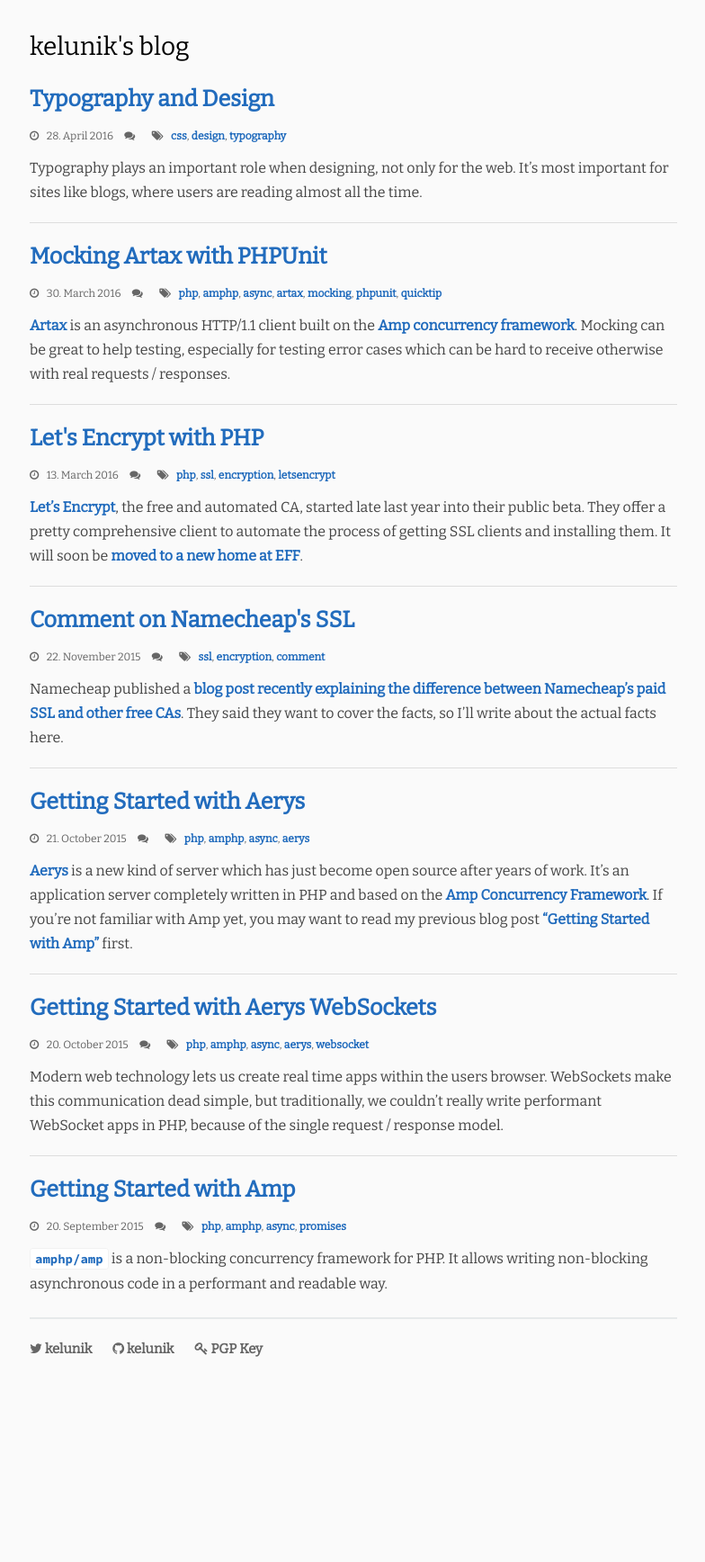
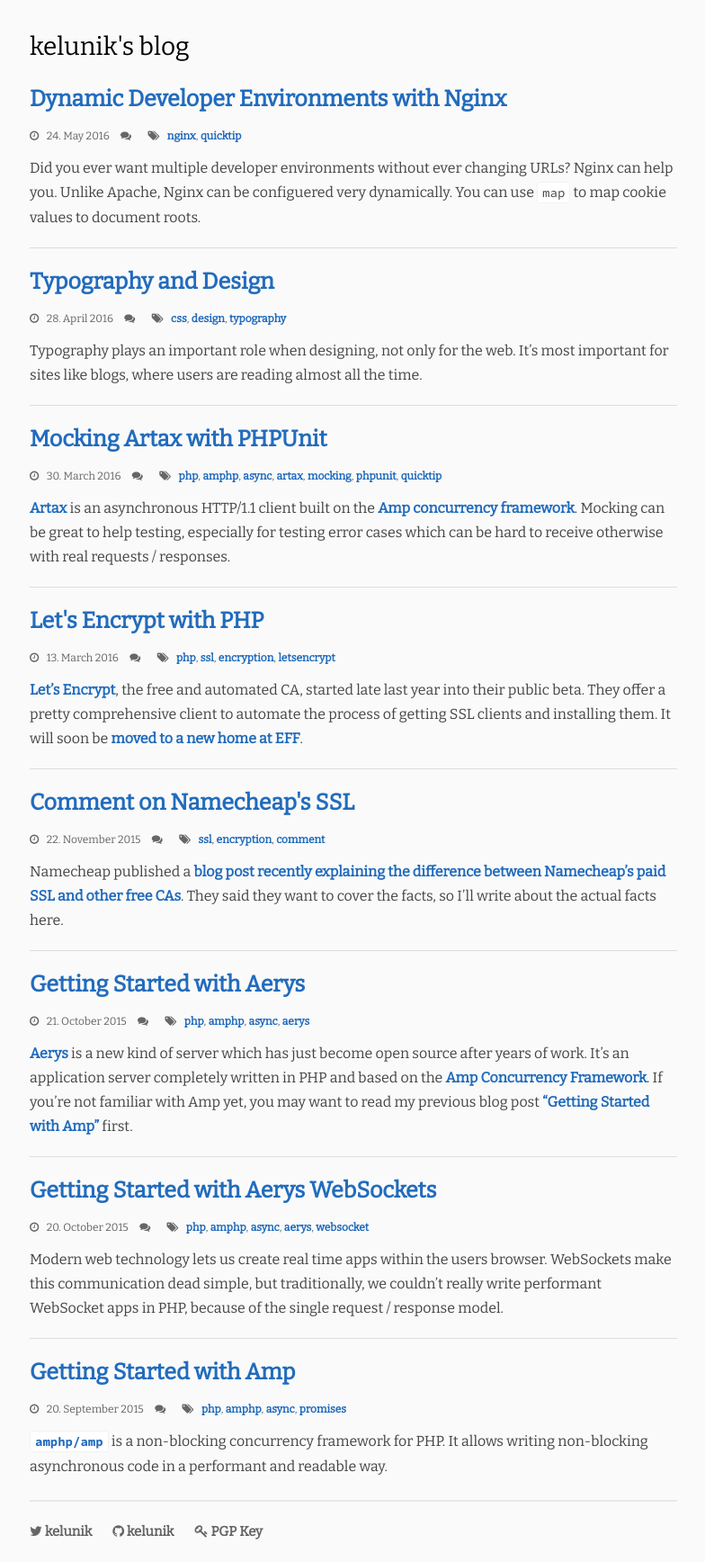
Before and after one commit to kelunik/kelunik.github.io, a Jekyll site: the page built from index.html, in a window 1280 px wide. Shown: the whole page at 90% size, without its empty margins (247-1031 px from the left). Built offline with Jekyll 4.4.1, drawn with Linux system fonts in a browser that asks for light colours; nearby versions of some CDN libraries; comment, search, counter and statistics services are not loaded; before the commit the page ends 1533 px from its top, so only the background shows below that.

Commit message:
New Post: Dynamic Developer Environments with Nginx

````diff
--- a/_data/tags.yml
+++ b/_data/tags.yml
@@ -28,6 +28,9 @@
 - slug: mocking
   name: mocking
 
+- slug: nginx
+  name: nginx
+
 - slug: php
   name: php
 
--- /dev/null
+++ b/_posts/2016-05-24-dynamic-dev-environment.md
@@ -0,0 +1,65 @@
+---
+layout: post
+title: Dynamic Developer Environments with Nginx
+tags: [nginx,quicktip]
+---
+
+Did you ever want multiple developer environments without ever changing URLs? Nginx can help you. Unlike Apache, Nginx can be configuered very dynamically. You can use `map` to map cookie values to document roots.
+
+```conf
+map $cookie_environment $environment {
+    default  production;
+    feature  feature;
+    develop  development;
+}
+```
+
+You can use the `$environment` variable then in paths to `root`. You can also add a second `map` and map different environments to different ports of a `fastcgi_pass` directive.
+
+```conf
+server {
+    listen 80;
+
+    server_name example.localhost;
+    index index.html;
+
+    root /var/www/example/$environment;
+
+    location / {
+        try_files $uri $uri/ =404;
+    }
+}
+```
+
+To switch environments easily in your browser, you can add bookmarks. It may not be that known, but bookmarks can be used to execute JavaScript. Simply add a new bookmark, click edit, and change the URL to something like the following:
+
+```js
+javascript:document.cookie = "environment=feature; path=/"; window.location.reload();
+```
+
+This will change your current environment and automatically reload the page. You can add a new bookmark for each environment that you have.
+
+## Complete Example
+
+```conf
+map $cookie_environment $environment {
+    default  production;
+    feature  feature;
+    develop  development;
+}
+
+server {
+    listen 80;
+
+    server_name example.localhost;
+    index index.html;
+
+    root /var/www/example/$environment;
+
+    location / {
+        try_files $uri $uri/ =404;
+    }
+}
+```
+
+I hope this has been helpful. I would be glad if somebody could point out a similar configuration for Apache, even if it's a bit more complicated.
--- a/css/screen.css
+++ b/css/screen.css
@@ -44,7 +44,7 @@
 pre { background-color: #fff; margin: 15px -20px; padding: 15px 20px; border: 1px solid #eee; border-radius: 4px; white-space: pre-wrap; }
 
 .update { text-align: center; margin: 15px -20px; padding: 15px 20px; background: #fff; border: 1px solid #eee; border-radius: 4px; }
-.quicktip { color: #543; font-weight: bold; text-align: center; margin: 15px -20px; padding: 15px 20px; background: #fff; border: 1px solid #eee; border-radius: 4px; }
+.quicktip { color: #334; font-weight: normal; text-align: center; margin: 15px -20px; padding: 15px 20px; background: #bef; border: 1px solid #9cf; border-radius: 4px; }
 .related-posts { margin: 20px 0; }
 .related-posts ul { margin: 0; padding: 0 0 0 30px; }
 .related-posts li { margin: 0; padding: 0; }
--- /dev/null
+++ b/tags/nginx.md
@@ -0,0 +1,5 @@
+---
+layout: tags
+tag: nginx
+permalink: /tags/nginx.html
+---
````
Also changed, not shown: _layouts/post.html (indentation only).
